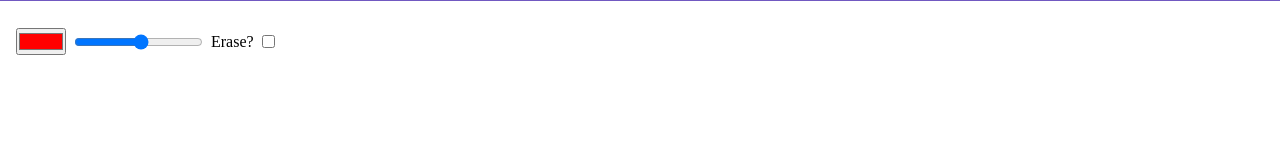
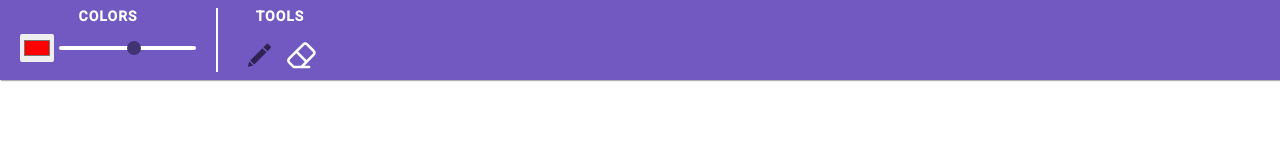
Before and after one commit to maykbrito/screenboard, an Electron app: page index.html in a window 1280 px wide. Drawn offline with Linux system fonts and the light colour scheme.

Commit message:
feat: top dropdown menu

```diff
--- a/components/controls/Eraser.js
+++ /dev/null
@@ -1,26 +0,0 @@
-export default function (context) {
-    let isErasing = false
-
-    // get initial state, to restore it back
-    const eraser = context.globalCompositeOperation
-
-    document
-        .querySelector('#eraser')
-        .addEventListener("click", change)
-
-    function change(event) {
-        isErasing = event.target.checked
-
-        console.log(event.target)
-    }
-
-    function update() {
-        context.globalCompositeOperation = isErasing
-        ? "destination-out"
-        : eraser;
-    }
-
-    return {
-        update
-    }
-}
--- /dev/null
+++ b/components/controls/Tools.js
@@ -0,0 +1,38 @@
+export default function (context) {
+
+    const toolsFunction = {
+        pencil: function update() {
+            context.globalCompositeOperation = 'source-over'
+        },
+        eraser: function update() {
+            context.globalCompositeOperation = "destination-out"
+        }
+    }
+
+    function changeToolSelect(event) {
+        setTool(event.target.value)
+    }
+
+    function setTool(toolName) {
+        selectedTool = toolsFunction[toolName]
+    }
+
+    function update(){
+        selectedTool()
+    }
+
+
+    let selectedTool = ''
+
+    setTool('pencil')
+
+    document
+        .querySelectorAll('.tool')
+        .forEach(el => el.addEventListener("click", changeToolSelect))
+
+
+    return {
+        update
+    }
+
+}
--- a/components/controls/index.js
+++ b/components/controls/index.js
@@ -1,13 +1,13 @@
 import Size from './Size.js'
 import Color from './Color.js'
-import Eraser from './Eraser.js'
+import Tools from './Tools.js'
 
 export default function(context) {
 
     const controls = [
         Size(context),
-        Eraser(context),
-        Color(context)
+        Color(context),
+        Tools(context)
     ]
 
     function updateAll() {
--- a/index.html
+++ b/index.html
@@ -9,11 +9,38 @@
 </head>
 <body>
     <div id="controllers">
-        <input type="color" name="color" id="color" value="#FF0000">
-        <input type="range" name="size" id="size" min="1" max="20">
+        <div class="subMenu">
+            <h3>COLORS</h3>
+            <div id="subMenu_1">
+                <input type="color" name="color" id="color" value="#FF0000">
+                <input type="range" name="size" id="size" min="1" max="10">
+            </div>
+        </div>
 
-        <label for="eraser"> Erase?</label>
-        <input type="checkbox" name="eraser" id="eraser">
+        <div class="subMenu">
+            <h3>TOOLS</h3>
+            <div id="subMenu_2">
+                <input type="radio" name="tool" id="tool-1" class="tool" value="pencil" checked>
+                <label for="tool-1">
+                    <svg width="64px" height="64px" viewBox="0 0 64 64" xmlns="http://www.w3.org/2000/svg" >
+                        <path
+                            d="M12.938,42.498l8.446,8.429l25.339-25.288l-8.447-8.429L12.938,42.498z M7.998,55.84l11.258-2.806l-8.447-8.431 L7.998,55.84z M55.167,12.996l-4.224-4.215c-1.166-1.164-3.057-1.164-4.223,0l-6.334,6.322l8.446,8.429l6.334-6.322 C56.333,16.046,56.333,14.159,55.167,12.996z"
+                            />
+                    </svg>
+                </label>
+
+
+                <input type="radio" name="tool" id="tool-2" class="tool" value="eraser">
+                <label for="tool-2">
+                    <svg width="24px" height="24px" viewBox="0 0 24 24" xmlns="http://www.w3.org/2000/svg">
+                        <path
+                            d="M12.8786 2.70705C14.0502 1.53547 15.9497 1.53548 17.1213 2.70705L22.2928 7.87862C23.4644 9.0502 23.4644 10.9497 22.2928 12.1213L14.4142 19.9999H17.9999C18.5522 19.9999 18.9999 20.4477 18.9999 20.9999C18.9999 21.5522 18.5522 21.9999 17.9999 21.9999H5.99994C5.73473 21.9999 5.48037 21.8946 5.29284 21.7071L1.70705 18.1213C0.535474 16.9497 0.535477 15.0502 1.70705 13.8786L12.8786 2.70705ZM11.5857 19.9999L14.5857 16.9999L7.99994 10.4142L3.12126 15.2928C2.73074 15.6834 2.73074 16.3165 3.12126 16.707L6.41416 19.9999H11.5857ZM9.41416 8.99994L15.9999 15.5857L20.8786 10.707C21.2691 10.3165 21.2691 9.68336 20.8786 9.29284L15.707 4.12126C15.3165 3.73074 14.6834 3.73074 14.2928 4.12126L9.41416 8.99994Z"
+                            />
+                    </svg>
+                </label>
+
+            </div>
+        </div>
     </div>
     <canvas id="board"></canvas>
 
--- a/style.css
+++ b/style.css
@@ -1,7 +1,13 @@
+@import url('https://fonts.googleapis.com/css?family=Roboto:400,500&display=swap');
+
 * {
     margin: 0;
     padding: 0;
     box-sizing: border-box;
+    font-family: roboto, sans-serif;
+    font-size: 14px;
+	letter-spacing: 1px;
+    -webkit-font-smoothing: antialiased !important;
 }
 
 html {
@@ -11,27 +17,168 @@ html {
 
 #controllers {
     position: absolute;
-    top: 20px;
+    z-index: 99;
+    top: 0px;
     left: 0;
+    width: 100%;
+    height: 10px;
+    background-color: #7159c1;
+    opacity: 10%;
+    border: 0;
+    display: flex;
+    flex-direction: row;
+    align-items: center;
+    box-shadow: 1px 1px 1px rgba(0, 0, 0, 0.3);
+    transition: opacity 0.2s, height 0.3s, width 0.3s;
+}
 
-    background-color: rgba(255,255,255, 0.8);
-    padding:8px 16px;
 
-    border-radius: 6px;
+#controllers * {
+    cursor: pointer;
+    visibility: hidden;
+    opacity: 0;
+    transition: opacity 0.8s;
+}
 
+#controllers:hover {
+    height: 80px;
+}
+
+#controllers:hover * {
+    visibility: visible;
+    opacity: 100%;
+}
+
+#controllers:hover {
+    opacity: 100%;
+}
+
+
+
+#controllers div.subMenu {
+    height: 80%;
     display: flex;
+    flex-direction: column;
+    justify-content: start;
+    align-items: center;
+    padding: 0 20px;
+    display: flex;
+    flex-direction: column;
+}
+
+
+#controllers div.subMenu h3 {
+    color: white;
+    width: auto;
+    font-size: 14px;
+    margin-bottom: 10px;
+}
+
+
+#controllers div.subMenu + div.subMenu {
+    border-left: white 2px solid;
+}
+
+
+#subMenu_1 {
+    display: flex;
+    flex-direction: row;
+    justify-content: space-between;
     align-items: center;
 }
 
-#controllers input {
-    margin-right: 8px;
+
+#subMenu_1 input[type='range'] {
+    margin-left: 5px;
 }
 
-#controllers input:last-child {
-    margin-left: 8px;
-    margin-right: 0px;
+#subMenu_2 {
+    display: flex;
+    flex-direction: row;
+    justify-content: space-between;
 }
 
-#board {
-    border-top: 1px solid #7159c1;
+
+
+
+button {
+    border: 0;
+    height: 2rem;
+    width: 3rem;
+    border-radius: 2px;
 }
+
+
+
+
+
+
+input[type='color'] {
+    border: 0;
+    height: 2rem;
+    width: 3rem;
+    border-radius: 2px;
+    padding: 2px;
+}
+
+
+
+input[type='range'] {
+    -webkit-appearance: none;
+    width: 100%;
+    height: 0.3rem;
+    border-radius: 5px;
+    background: white;
+    outline: none;
+    opacity: 0.7;
+    -webkit-transition: .2s;
+    transition: opacity .2s;
+}
+
+input[type='range']::-webkit-slider-thumb {
+    -webkit-appearance: none;
+    appearance: none;
+    width: 1rem;
+    height: 1rem;
+    border-radius: 50%;
+    background: #423472;
+    cursor: pointer;
+}
+
+input[type='range']::-moz-range-thumb {
+    width: 1rem;
+    height: 1rem;
+    border-radius: 50%;
+    background: #423472;
+    cursor: pointer;
+}
+
+
+
+input[type='radio']{
+    width: 0;
+    height: 0;
+    visibility: hidden;
+}
+
+input[type='radio'] + label {
+    border: 0;
+    height: 3rem;
+    width: 3rem;
+    border: transparent 2px solid;
+    border-radius: 5px;
+    padding: 5px;
+    display: flex;
+    justify-content: center;
+    align-items: center;
+}
+
+input[type='radio'] + label svg {
+    height: 2.2rem;
+    min-width: 2.2rem;
+    fill: white;
+}
+
+input[type='radio']:checked + label svg {
+    fill: #2e2352;
+}
```
